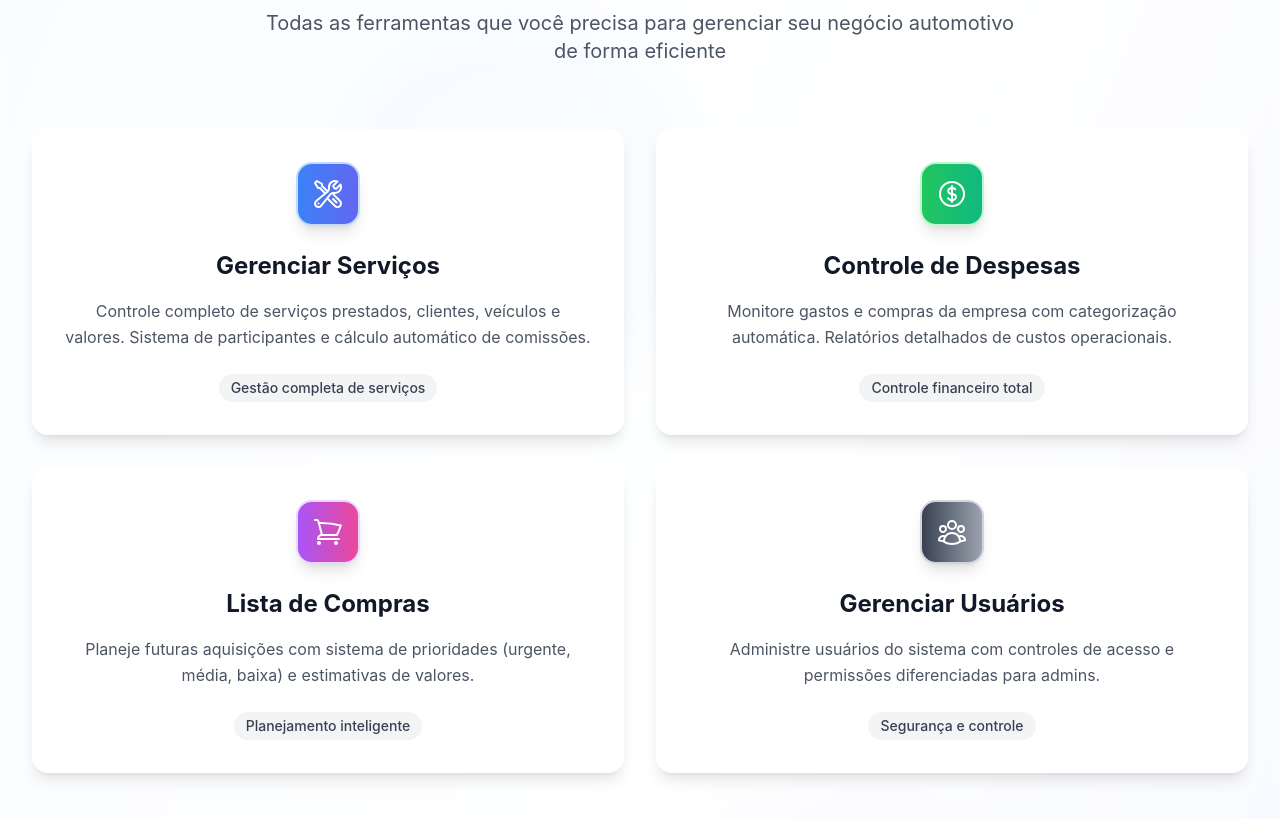
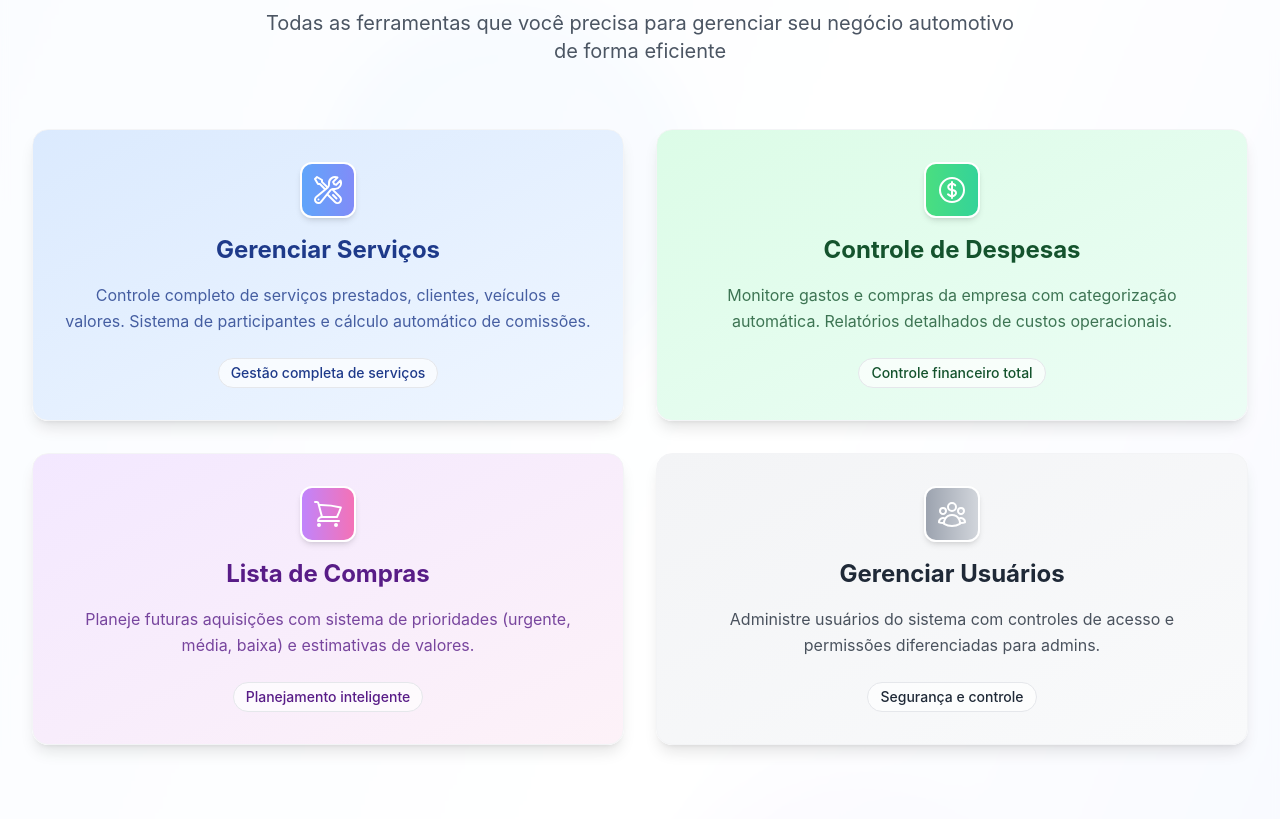
Before and after one commit to gabmonteiro/prime-system, a Next.js app: page / in a window 1280 px wide. Shown: the part 780-1599 px from the top of the page. Built offline with nearby package versions, Linux system fonts and the light colour scheme.

Commit message:
ajuste landing page

```diff
--- a/src/app/page.jsx
+++ b/src/app/page.jsx
@@ -164,24 +164,44 @@ export default function HomePage() {
             <div className="grid grid-cols-1 md:grid-cols-2 gap-8 mb-16">
               {features.map((feature, index) => {
                 const Icon = feature.icon;
+                // Novas cores suaves para os cards
+                const cardGradients = [
+                  'from-blue-100 to-blue-50',
+                  'from-green-100 to-emerald-50',
+                  'from-purple-100 to-pink-50',
+                  'from-gray-100 to-gray-50'
+                ];
+                const iconGradients = [
+                  'from-blue-400 to-indigo-400',
+                  'from-green-400 to-emerald-400',
+                  'from-purple-400 to-pink-400',
+                  'from-gray-400 to-gray-300'
+                ];
+                const textColors = [
+                  'text-blue-900',
+                  'text-green-900',
+                  'text-purple-900',
+                  'text-gray-800'
+                ];
+                const idx = index % 4;
                 return (
                   <div
                     key={index}
-                    className="feature-card animation-delay-200"
+                    className={`feature-card animation-delay-200 bg-gradient-to-br ${cardGradients[idx]} border border-gray-100 rounded-2xl shadow-lg hover:shadow-xl transition-all duration-300`}
                     style={{ animationDelay: `${index * 0.1}s` }}
                   >
                     <div
-                      className={`feature-icon bg-gradient-to-r ${feature.color} shadow-lg border-2 flex items-center justify-center`}
+                      className={`feature-icon bg-gradient-to-r ${iconGradients[idx]} shadow-md border-2 border-white flex items-center justify-center rounded-xl mb-4 w-14 h-14 mx-auto`}
                     >
-                      <Icon className="h-8 w-8" />
+                      <Icon className="h-8 w-8 text-white" />
                     </div>
-                    <h3 className="text-2xl font-bold text-gray-900 mb-4">
+                    <h3 className={`text-2xl font-bold mb-4 ${textColors[idx]}`}>
                       {feature.title}
                     </h3>
-                    <p className="text-gray-600 mb-6 leading-relaxed">
+                    <p className={`mb-6 leading-relaxed ${textColors[idx]} opacity-80`}>
                       {feature.description}
                     </p>
-                    <div className="inline-flex items-center px-3 py-1 bg-gray-100 rounded-full text-sm font-medium text-gray-700">
+                    <div className={`inline-flex items-center px-3 py-1 bg-white/70 rounded-full text-sm font-medium ${textColors[idx]} border border-gray-200`}>
                       {feature.stats}
                     </div>
                   </div>
```
